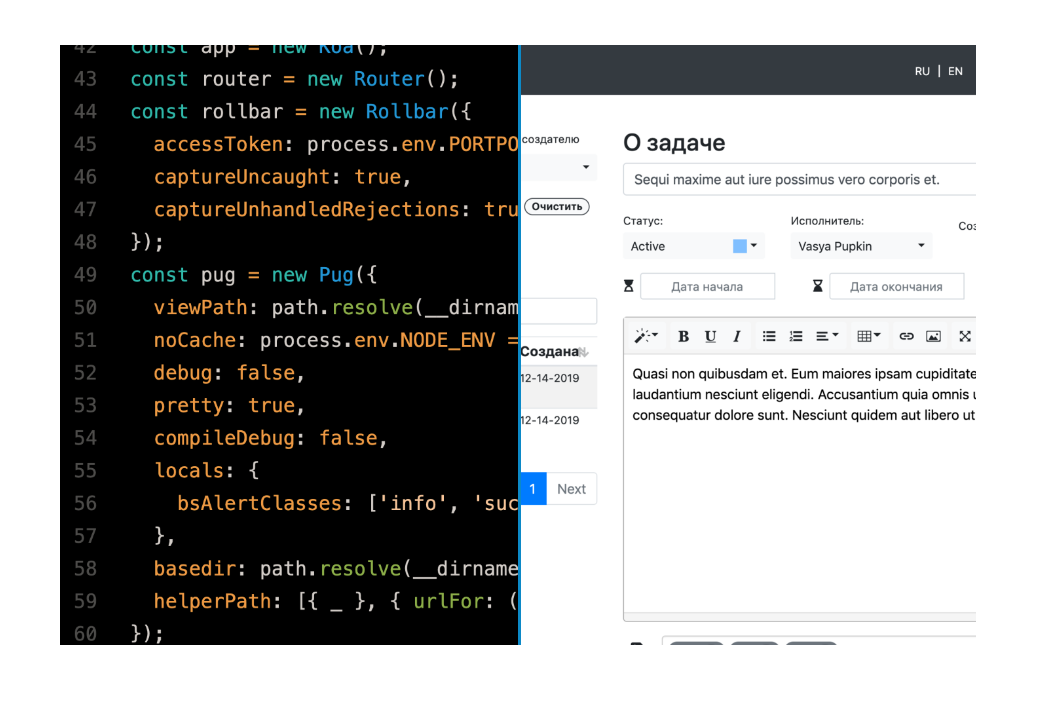
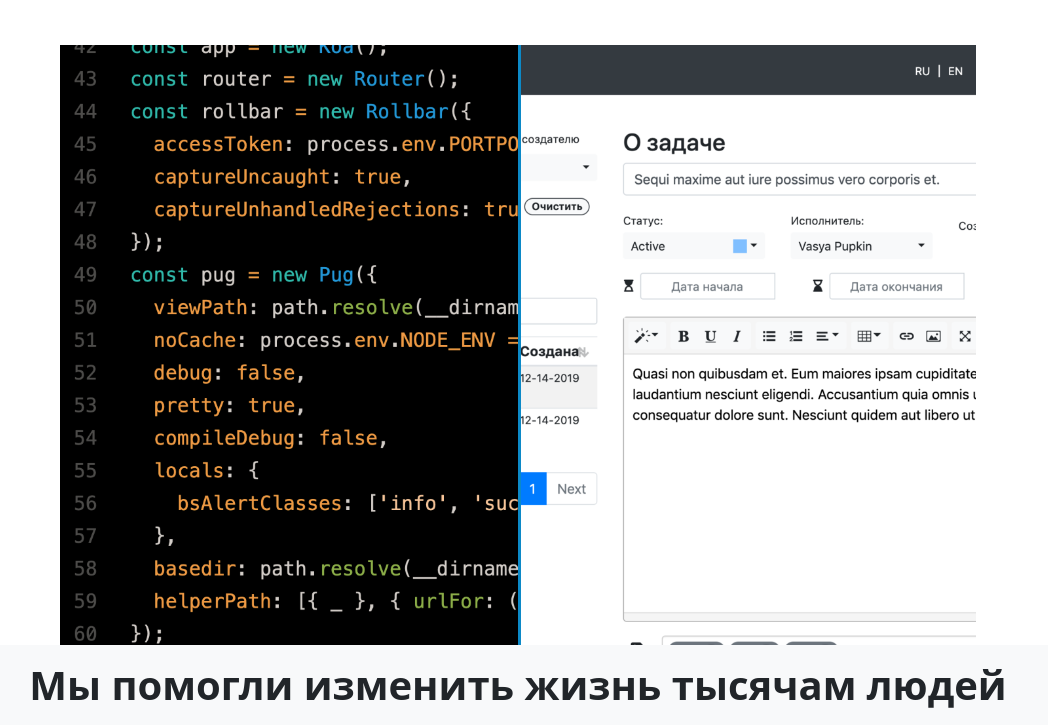
Before and after one commit to Chivirda/hexlet, a website: page src/index.pug in a window 1280 px wide. Shown: the part 4818-5543 px from the top of the page, without its empty margins (122-1170 px from the left). Before the commit the page ends 5463 px from the top, so only its background shows below. Drawn offline with nearby package versions, Linux system fonts and the light colour scheme; files that its build step writes are made by us from their sources; files whose address does not match are found by name.

Commit message:
feat: начал блок "Отзывы"

```diff
--- a/src/index.pug
+++ b/src/index.pug
@@ -191,3 +191,8 @@ html(lang="en")
             .fg-img.position-absolute.top-0.start-0
             .slider-handle
             input(type="range", min="1", max="100", value="50", step="0.01" class="slider", id="slider", name="slider").start-0
+
+        .container-fluid.bg-light#reviews
+            .row
+                .col-sm-12
+                h3.fs-1.fw-bolder.mt-3.mb-3.d-flex.justify-content-center Мы помогли изменить жизнь тысячам людей
```
Also changed, not shown: build/index.html.
